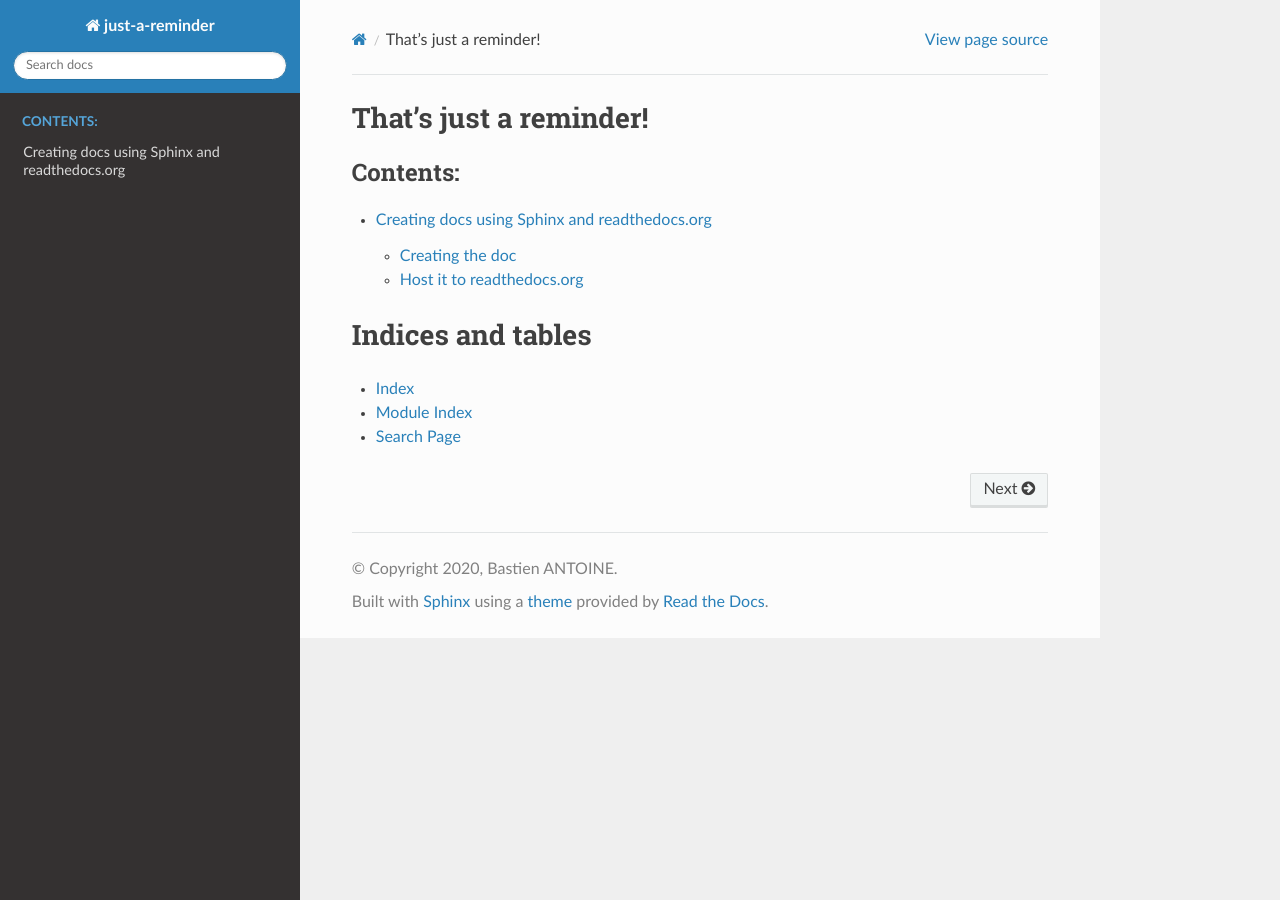
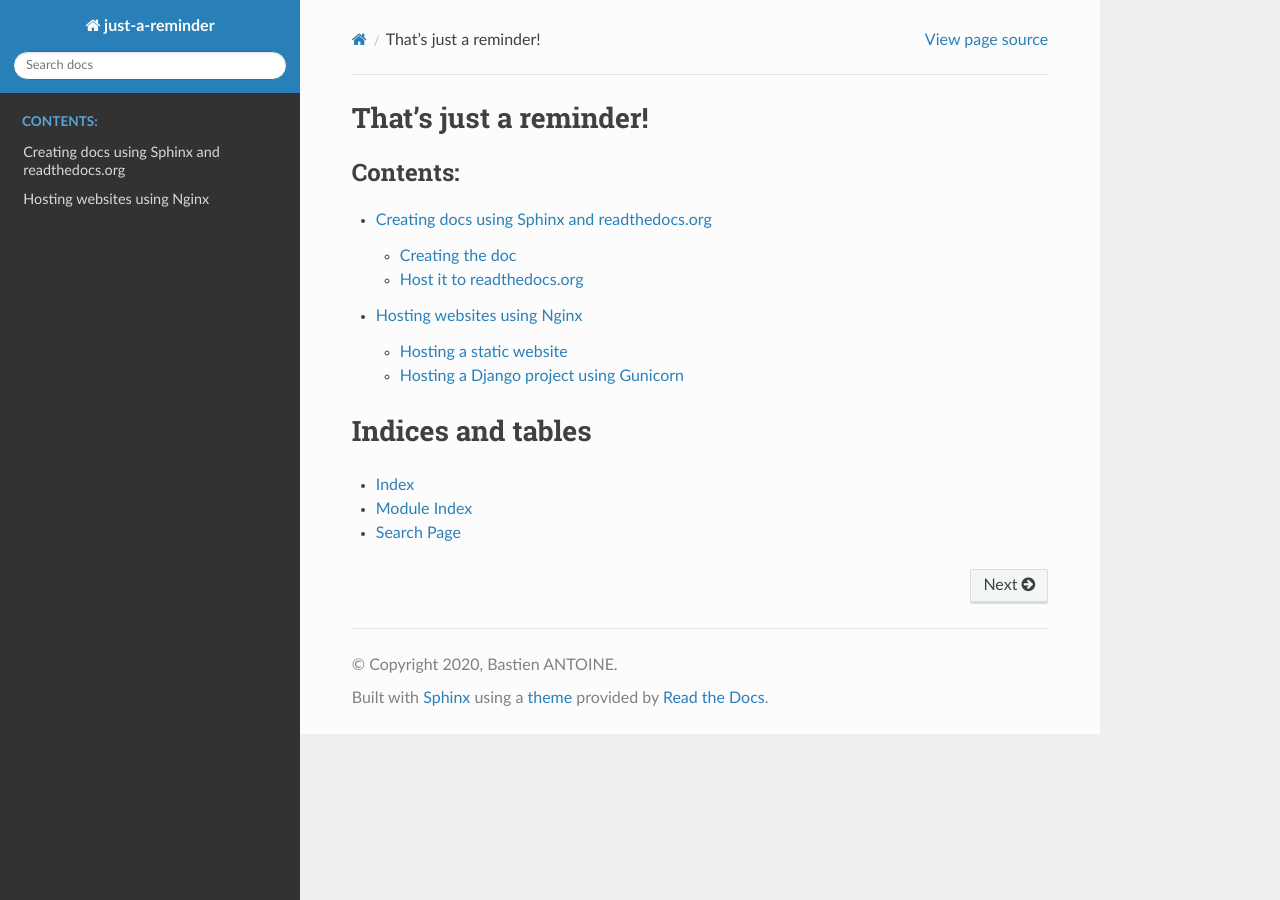
Before and after one commit to bastantoine/just-a-reminder, a Sphinx documentation site: the page built from docs/source/index.rst, in a window 1280 px wide. Built offline with Sphinx 7.4.7 and the Read the Docs theme 2.0.0, drawn with Linux system fonts in a browser that asks for light colours.

Commit message:
Added doc for Nginx and Gunicorn

```diff
--- a/docs/source/index.rst
+++ b/docs/source/index.rst
@@ -6,6 +6,7 @@ That's just a reminder!
    :caption: Contents:
 
    docs_sphinx
+   nginx
 
 Indices and tables
 ==================
--- /dev/null
+++ b/docs/source/nginx.rst
@@ -0,0 +1,11 @@
+Hosting websites using Nginx
+============================
+
+Hosting a static website
+------------------------
+To be filled soon!
+
+
+Hosting a Django project using Gunicorn
+---------------------------------------
+To be filled soon!
```
